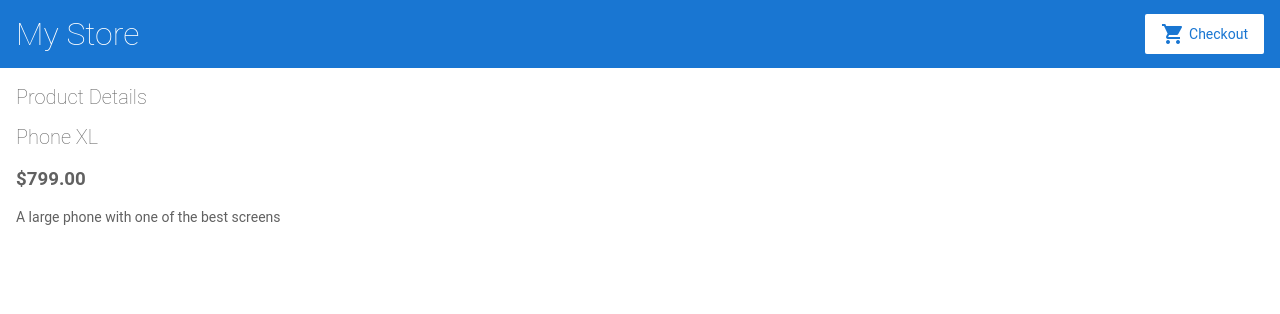
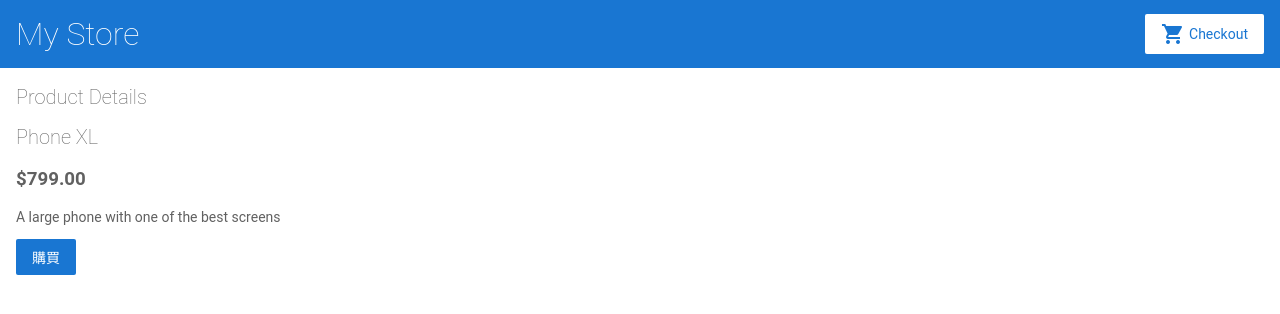
Before and after one commit to dannypc1628/angular-5r8rju, an Angular app: page /products/0 in a window 1280 px wide. Shown: the top 314 px of the page. Built offline with nearby package versions, Linux system fonts and the light colour scheme.

Commit message:
使用購物車服務

```diff
--- a/src/app/product-details/product-details.component.html
+++ b/src/app/product-details/product-details.component.html
@@ -4,4 +4,6 @@
   <h2>{{product.name}}</h2>
   <h3>{{product.price  | currency }}</h3>
   <p>{{product.description}}</p>
+
+  <button (click)="addToCart(product)">購買</button>
 </div>
--- a/src/app/product-details/product-details.component.ts
+++ b/src/app/product-details/product-details.component.ts
@@ -2,6 +2,7 @@ import { Component, OnInit } from '@angular/core';
 import {ActivatedRoute} from '@angular/router'
 
 import {products} from '../products'
+import { CartService } from '../cart.service';
 @Component({
   selector: 'app-product-details',
   templateUrl: './product-details.component.html',
@@ -9,12 +10,16 @@ import {products} from '../products'
 })
 export class ProductDetailsComponent implements OnInit {
   product;
-  constructor(private route:ActivatedRoute) { }
+  constructor(private route:ActivatedRoute, private cartService: CartService) { }
 
   ngOnInit() {
     this.route.paramMap.subscribe(parmas =>{
       this.product = products[+parmas.get('productId')];
     })
   }
+   addToCart(product) {
+    this.cartService.addToCart(product);
+    window.alert('你的商品已經加進購物車!');
+  }
 
 }
```
